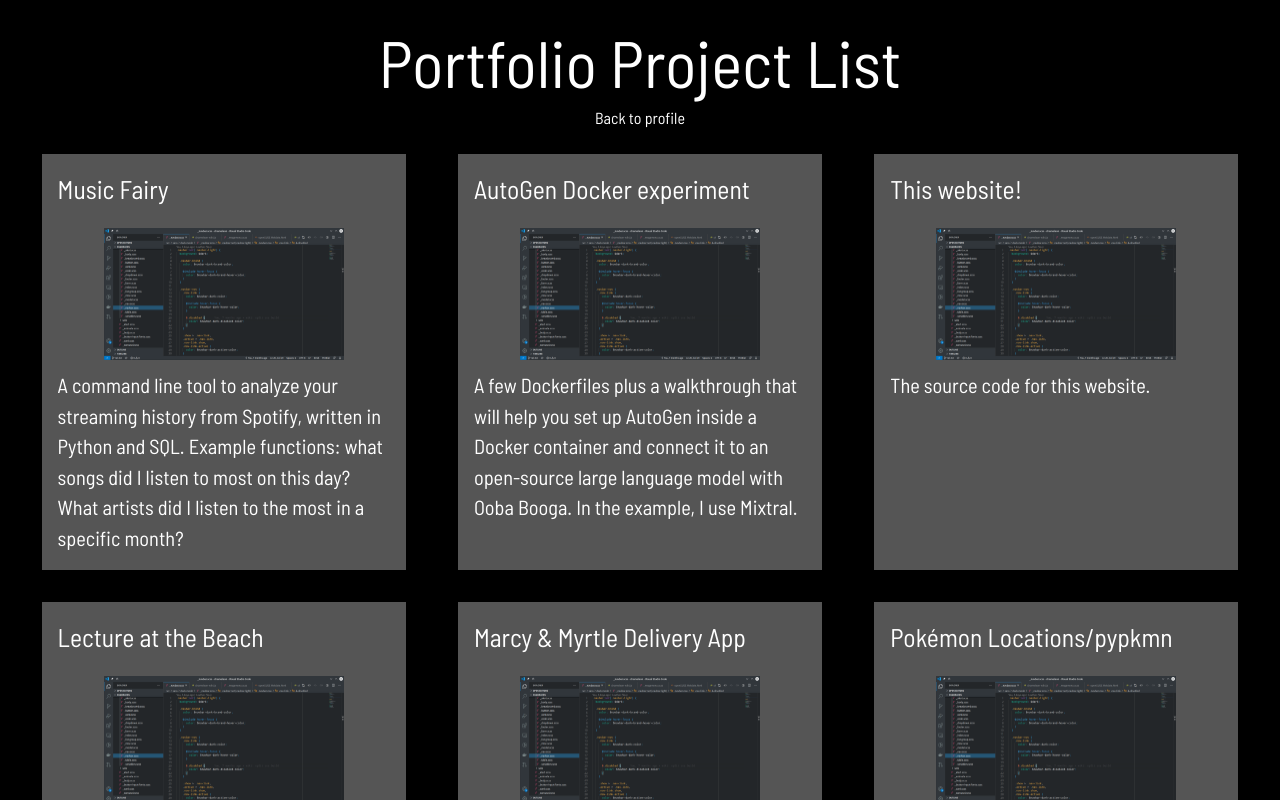
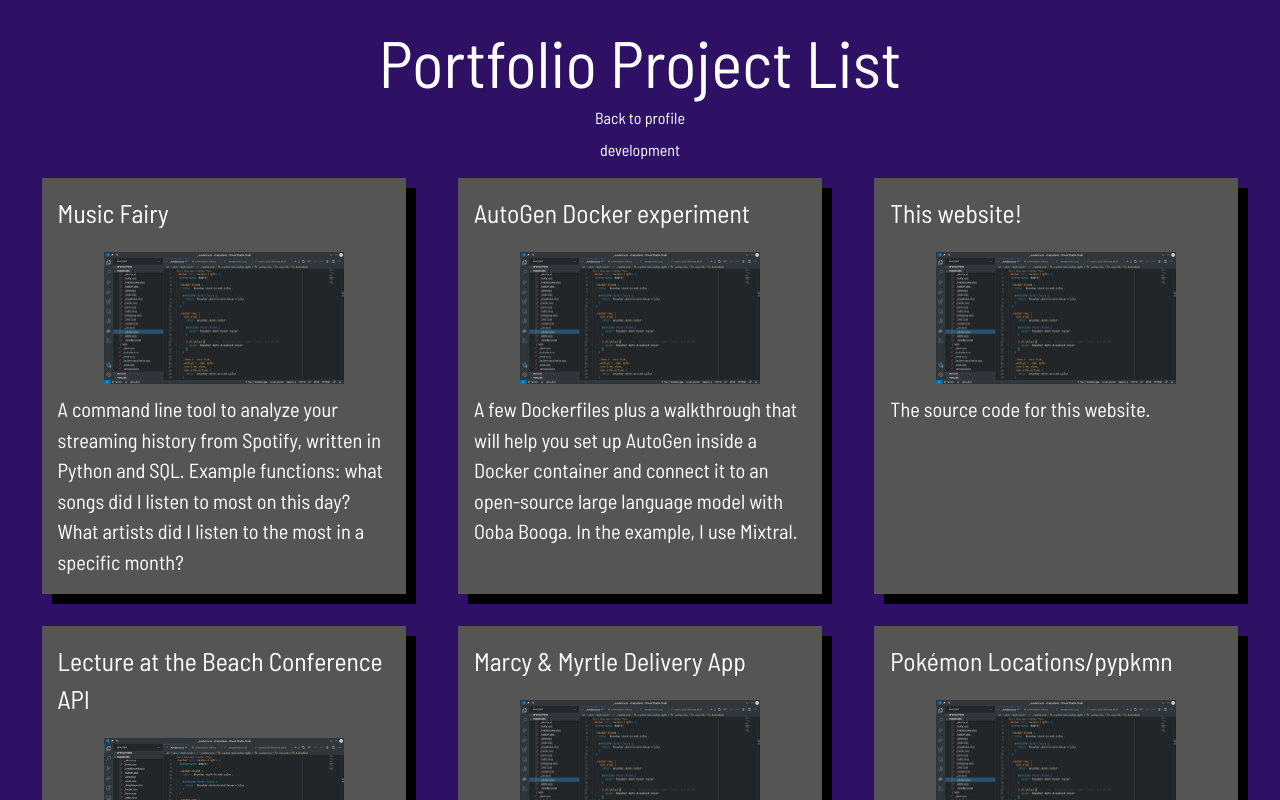
Before and after one commit to cameronsweeney/portfolio_next, a Next.js app: page /portfolio in a window 1280 px wide. Built offline with nearby package versions, Linux system fonts and the light colour scheme.

Commit message:
Tweaked CSS implementation of background colors across blog/portfolio. Also made minor updates to projects list & page.

```diff
--- a/src/app/blog/layout.tsx
+++ b/src/app/blog/layout.tsx
@@ -6,6 +6,6 @@
   children: React.ReactNode;
 }) {
   return (
-    <div id="root">{children}</div>
+    <div id="root" className="bg-black text-white">{children}</div>
   );
 }
--- a/src/app/blog/page.tsx
+++ b/src/app/blog/page.tsx
@@ -52,7 +52,7 @@
     <>
     <h1 className="m-6 text-5xl lg:text-6xl font-extrabold tracking-tight">Blog Posts</h1>
     <p className="text-2xl hover:underline">
-        <Link key="profile" href="/">Back to profile</Link>
+        <Link key="profile" href="/">&larr; Back to profile</Link>
     </p>
     <div className="m-8 grid gap-8 lg:grid-cols-3">{BlogPostComponents}</div>
     </>
--- a/src/app/portfolio/page.tsx
+++ b/src/app/portfolio/page.tsx
@@ -21,7 +21,7 @@
   projectJSON: ProjectArray;
 };
 
-const ProjectDescription = (props: ProjectProps) => {
+const ProjectsGrid = (props: ProjectProps) => {
   const { projectJSON } = props;
 
   const projectComponents = projectJSON.map((project, index) => (
@@ -39,6 +39,8 @@
   )
 }
 
+export const inDevEnvironment = !!process && process.env.NODE_ENV === 'development';
+
 export default function Page() {
     return (
       <div id="root" className={styles.portfolio_page}>
@@ -46,7 +48,8 @@
         <p className="my-2">
             <Link key="profile" href="/">Back to profile</Link>
         </p>
-        <ProjectDescription projectJSON={projectJSON} />
+        <p>{inDevEnvironment ? "development" : "production"}</p>
+        <ProjectsGrid projectJSON={projectJSON} />
       </div>
     )
 };
--- a/src/app/portfolio/projects.json
+++ b/src/app/portfolio/projects.json
@@ -24,11 +24,11 @@
         "tech_stack": "HTML, CSS, JavaScript/Typescript, React, Next.js, Vercel"
     },
     {
-        "title": "Lecture at the Beach",
+        "title": "Lecture at the Beach Conference API",
         "status": "JUST AN IDEA",
         "url_github": "https://github.com/cameronsweeney/",
         "url_deployed": "#",
-        "description": "idk... request.cam backend??? how do I share this?",
+        "description": "idk... request.cam backend??? how do I share this? call this an API; take a screenshot of code & maybe form??? link to github wherever that is;;; mention freelance",
         "tech_stack": "Django/Python, React/JavaScript, PostgreSQL"
     },
     {
@@ -36,7 +36,7 @@
         "status": "JUST AN IDEA",
         "url_github": "https://github.com/cameronsweeney/",
         "url_deployed": "#",
-        "description": "also not sure how best to share this... ",
+        "description": "also not sure how best to share this... TAKE SCREENSHOT OF CODE AND/OR APP;;;; mention freelance contract",
         "tech_stack": "Ruby on Rails, Flutter/Dart, iOS stuff"
     },
     {
@@ -92,7 +92,15 @@
         "status": "NEEDS WORK",
         "url_github": "https://github.com/cameronsweeney/fastapi_videogame_db",
         "url_deployed": "#",
-        "description": "gamified relationship/connection cocreation",
-        "tech_stack": "ChatGPT, HTML, CSS, JS, Vanilla.js??, Python/FastAPI, PostgreSQL/Neon Database"
+        "description": "class project",
+        "tech_stack": "ChatGPT, what else??"
+    },
+    {
+        "title": "DataviewJS Dashboard",
+        "status": "ALMOST READY",
+        "url_github": "https://github.com/cameronsweeney/fastapi_videogame_db",
+        "url_deployed": "#",
+        "description": "I made a script to query tasks in my obsidian vault",
+        "tech_stack": "Obsidian, DataviewJS, JS"
     }
 ]
--- a/src/app/portfolio/ui/portfolio.module.css
+++ b/src/app/portfolio/ui/portfolio.module.css
@@ -1,3 +1,8 @@
+.portfolio_page {
+  background-color: rgb(46 16 101) !important;
+  color: white;
+}
+
 .portfolio_page h1 {
   font-size: var(--measure-4);
   line-height: 1.1;
--- a/src/app/ui/globals.css
+++ b/src/app/ui/globals.css
@@ -75,9 +75,6 @@
 /*************************************/
 
 #root {
-  background-color: black;
-  color: white;
-
   display: flex;
   flex-direction: column;
   place-items: center;
```
